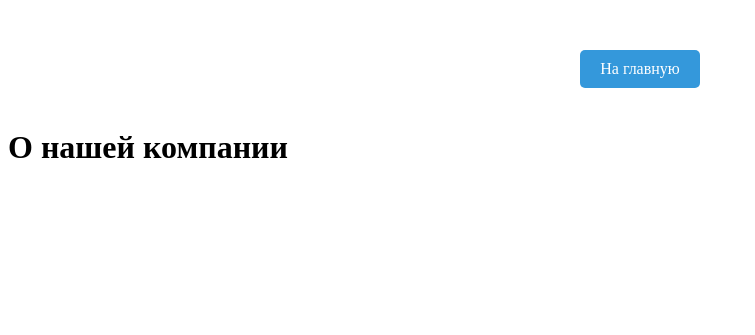
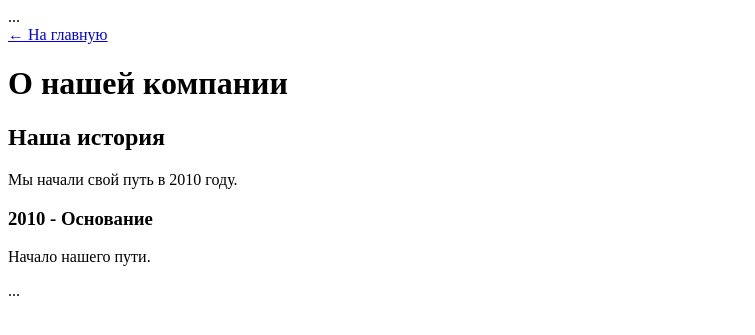
Before and after one commit to Avanyankar/AlgEdu, a Django app: page /about/ in a window 1280 px wide. Shown: the top 335 px of the page, without its empty margins (0-755 px from the left). Run offline with Django 5.2, Linux system fonts and the light colour scheme.

Commit message:
Links_goals_about

```diff
--- a/team_website/main_app/templates/about.html
+++ b/team_website/main_app/templates/about.html
@@ -1,40 +1,79 @@
-<!DOCTYPE html>
-<html lang="ru">
-<head>
-    <meta charset="UTF-8">
-    <meta name="viewport" content="width=device-width, initial-scale=1.0">
-    <title>О нашей компании</title>
+{% extends 'base.html' %}
+
+{% block title %}О нашей компании{% endblock %}
+
+{% block extra_css %}
 <style>
-        /* Существующие стили остаются без изменений */
-
     .home-button {
         display: inline-block;
-            padding: 10px 20px;
+        padding: 12px 24px;
         background-color: #3498db;
         color: white;
         text-decoration: none;
         border-radius: 5px;
         margin: 20px 0;
-            transition: background-color 0.3s;
+        transition: all 0.3s;
+        font-weight: bold;
+        border: 2px solid #3498db;
     }
     .home-button:hover {
         background-color: #2980b9;
+        transform: translateY(-2px);
+        box-shadow: 0 4px 8px rgba(0,0,0,0.1);
     }
     .button-container {
         text-align: center;
-            margin-top: 30px;
+        margin: 30px 0;
+    }
+    .history-timeline {
+        position: relative;
+        padding-left: 50px;
+        margin: 40px 0;
+    }
+    .timeline-item {
+        position: relative;
+        margin-bottom: 30px;
+    }
+    .timeline-item:before {
+        content: '';
+        position: absolute;
+        left: -30px;
+        top: 0;
+        width: 20px;
+        height: 20px;
+        border-radius: 50%;
+        background: #3498db;
+    }
+    .timeline-item:after {
+        content: '';
+        position: absolute;
+        left: -21px;
+        top: 20px;
+        width: 2px;
+        height: calc(100% + 10px);
+        background: #3498db;
     }
 </style>
-</head>
-<body>
+{% endblock %}
+
+{% block content %}
 <div class="button-container">
-        <a href="/" class="home-button">На главную</a>
+    <a href="/" class="home-button">← На главную</a>
 </div>
 
 <header>
     <h1>О нашей компании</h1>
 </header>
 
-    <!-- Остальное содержимое страницы остается без изменений -->
-</body>
-</html>
+<section>
+    <h2>Наша история</h2>
+    <p>Мы начали свой путь в 2010 году.</p>
+
+    <div class="history-timeline">
+        <div class="timeline-item">
+            <h3>2010 - Основание</h3>
+            <p>Начало нашего пути.</p>
+        </div>
+    </div>
+</section>
+{% endblock %}
```
Also changed, not shown: team_website/main_app/templates/goals.html (+33 -18 lines). Lines whose indentation alone changed are shown as unchanged.
